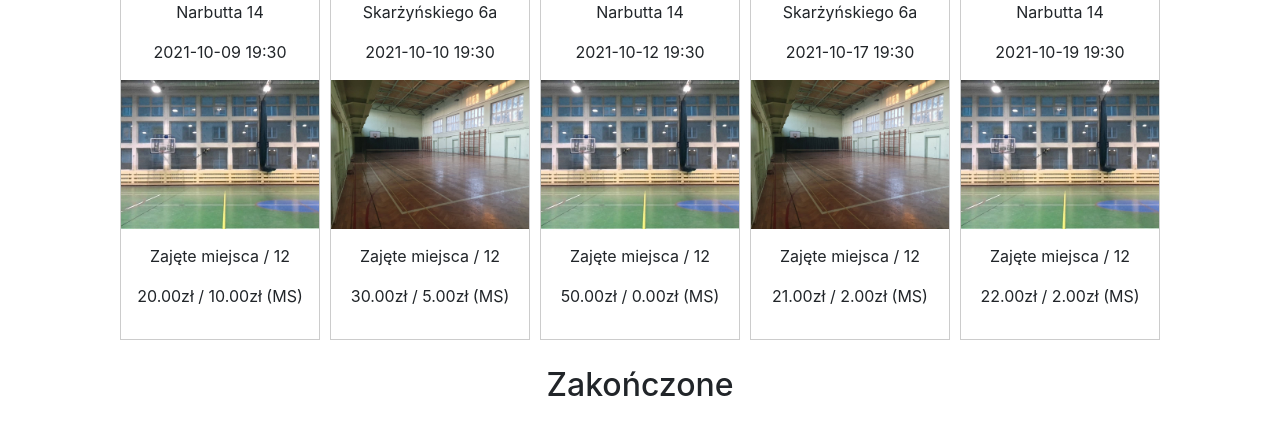
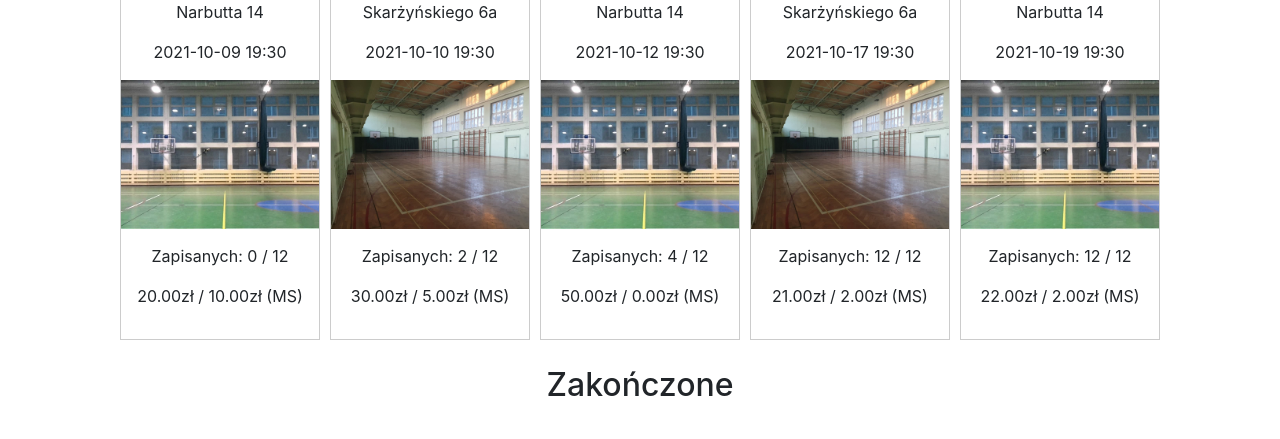
Before and after one commit to york111q/Siatka, a Django app: page / in a window 1280 px wide. Shown: the part 182-621 px from the top of the page. Run offline with Django 3.2, Linux system fonts and the light colour scheme; data comes from the database, SQL or seed files in the repository.

Commit message:
11| Number of signed in event list

```diff
--- a/siatka/templates/zapisy/events.html
+++ b/siatka/templates/zapisy/events.html
@@ -12,7 +12,7 @@
           <img src="{{ event.location.image.url }}" alt="Cinque Terre" width="600" height="400">
         </a>
         <div class="desc">
-          <p>Zajęte miejsca / {{event.player_slots}}</p>
+          <p>Zapisanych: {{event.num_signed}} / {{event.player_slots}}</p>
           <p>{{event.price|floatformat:2}}zł / {{event.price_multisport|floatformat:2}}zł (MS)</p>
         </div>
       </div>
@@ -33,7 +33,7 @@
           <img src="{{ event.location.image.url }}" alt="Cinque Terre" width="600" height="400">
         </a>
         <div class="desc">
-          <p>Zajęte miejsca / {{event.player_slots}}</p>
+          <p>Zapisanych: {{event.num_signed}} / {{event.player_slots}}</p>
           <p>{{event.price|floatformat:2}}zł / {{event.price_multisport|floatformat:2}}zł (MS)</p>
         </div>
       </div>
--- a/siatka/zapisy/views.py
+++ b/siatka/zapisy/views.py
@@ -1,6 +1,6 @@
 from datetime import datetime, timezone
 from django.conf import settings
-from django.db.models import Sum
+from django.db.models import Sum, Count
 from django.forms.models import model_to_dict
 from django.shortcuts import render, redirect
 from django.urls import reverse
@@ -18,8 +18,9 @@ class AllEventsView(ListView):
 
     def get_context_data(self, **kwargs):
         context = super().get_context_data(**kwargs)
-        context['upcoming'] = Event.objects.filter(date__gte=datetime.now())
-        context['ended'] = Event.objects.filter(date__lte=datetime.now())
+        events = Event.objects.annotate(num_signed=Count('entry'))
+        context['upcoming'] = events.filter(date__gte=datetime.now())
+        context['ended'] = events.filter(date__lte=datetime.now())
         return context
 
 class HallOfFameView(ListView):
```
